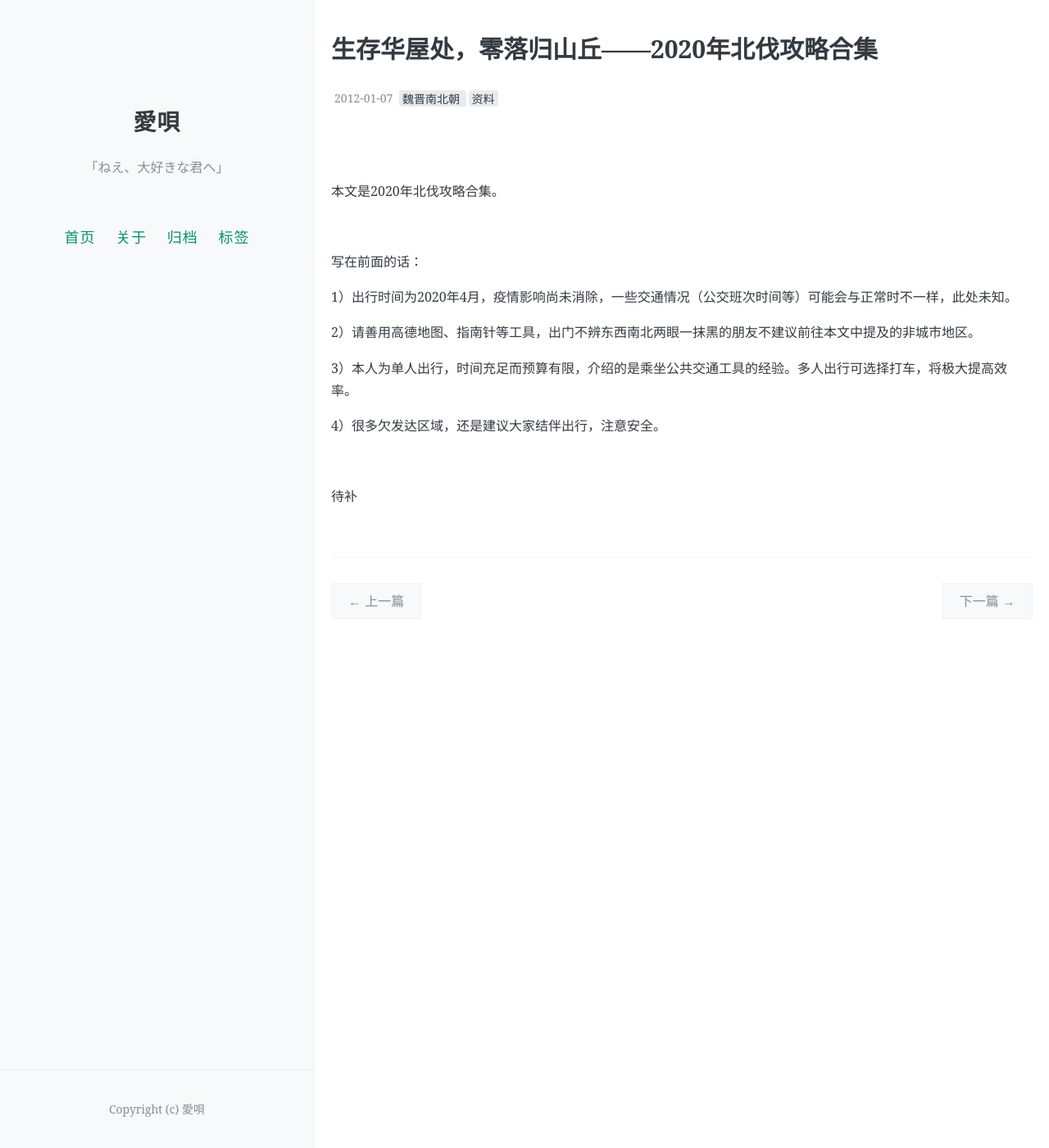
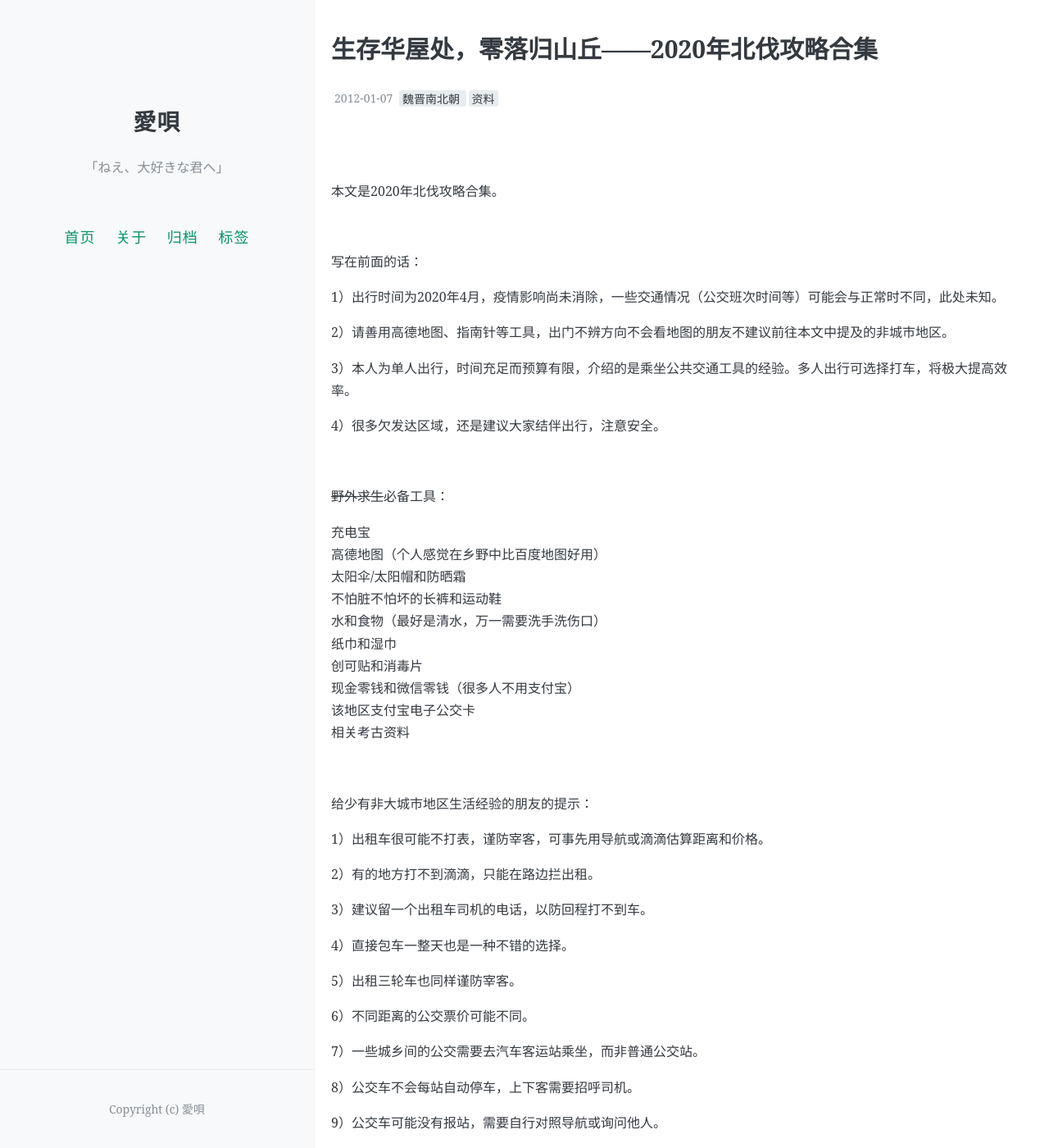
Before and after one commit to aiuta264/aiuta, a Jekyll site: the page built from _posts/2012-01-07-shangfenzhinan_2020.md, in a window 1280 px wide and 1400 px high. Shown: the whole window at 82% size. Built offline with Jekyll 4.4.1, drawn with Linux system fonts in a browser that asks for light colours; comment, search, counter and statistics services are not loaded; some of the changed text lies outside the part shown.

Commit message:
Update 2012-01-07-shangfenzhinan_2020.md

```diff
--- a/_posts/2012-01-07-shangfenzhinan_2020.md
+++ b/_posts/2012-01-07-shangfenzhinan_2020.md
@@ -17,9 +17,9 @@ comments: true
 
 写在前面的话：
 
-1）出行时间为2020年4月，疫情影响尚未消除，一些交通情况（公交班次时间等）可能会与正常时不一样，此处未知。
+1）出行时间为2020年4月，疫情影响尚未消除，一些交通情况（公交班次时间等）可能会与正常时不同，此处未知。
 
-2）请善用高德地图、指南针等工具，出门不辨东西南北两眼一抹黑的朋友不建议前往本文中提及的非城市地区。
+2）请善用高德地图、指南针等工具，出门不辨方向不会看地图的朋友不建议前往本文中提及的非城市地区。
 
 3）本人为单人出行，时间充足而预算有限，介绍的是乘坐公共交通工具的经验。多人出行可选择打车，将极大提高效率。
 
@@ -27,6 +27,53 @@ comments: true
 
 <br>
 
+~~野外求生~~必备工具：
+
+充电宝
+高德地图（个人感觉在乡野中比百度地图好用）
+太阳伞/太阳帽和防晒霜
+不怕脏不怕坏的长裤和运动鞋
+水和食物（最好是清水，万一需要洗手洗伤口）
+纸巾和湿巾
+创可贴和消毒片
+现金零钱和微信零钱（很多人不用支付宝）
+该地区支付宝电子公交卡
+相关考古资料
+
+<br>
+
+给少有非大城市地区生活经验的朋友的提示：
+
+1）出租车很可能不打表，谨防宰客，可事先用导航或滴滴估算距离和价格。
+
+2）有的地方打不到滴滴，只能在路边拦出租。
+
+3）建议留一个出租车司机的电话，以防回程打不到车。
+
+4）直接包车一整天也是一种不错的选择。
+
+5）出租三轮车也同样谨防宰客。
+
+6）不同距离的公交票价可能不同。
+
+7）一些城乡间的公交需要去汽车客运站乘坐，而非普通公交站。
+
+8）公交车不会每站自动停车，上下客需要招呼司机。
+
+9）公交车可能没有报站，需要自行对照导航或询问他人。
+
+10）乡村地区可能没有公交站牌，等车地点需询问他人，也或许路边随便哪里都行。
+
+11）上车时务必问清司机是否到你的目的地。
+
+12）乡村地区公交实际行进的路线可能与导航所示路线不一致，此时也不必惊慌，殊途同归。
+
+13）有条件的可提前熟悉当地方言，以免沟通不便。
+
+
+
+<br>
+
 待补
 
 <br>
```
